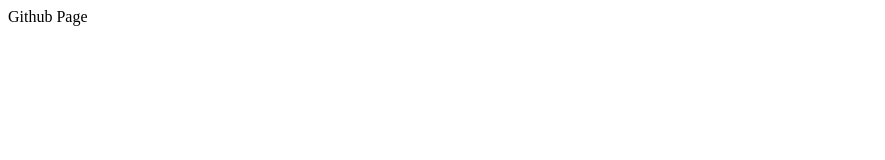
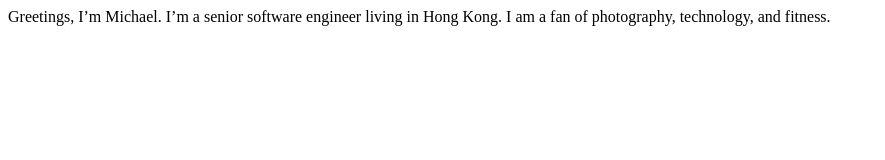
Before and after one commit to resourcemode/resourcemode.github.io, a plain HTML site: page index.html in a window 1280 px wide. Shown: the whole page, without its empty margins (0-885 px from the left). Drawn offline with Linux system fonts and the light colour scheme.

Commit message:
Add sample page

```diff
--- a/index.html
+++ b/index.html
@@ -4,7 +4,7 @@
 <title>Resource Mode</title>
 </head>
 <body>
-Github Page
+    Greetings, I’m Michael. I’m a senior software engineer living in Hong Kong. I am a fan of photography, technology, and fitness.
 </body>
 </head>
 </html>
```
